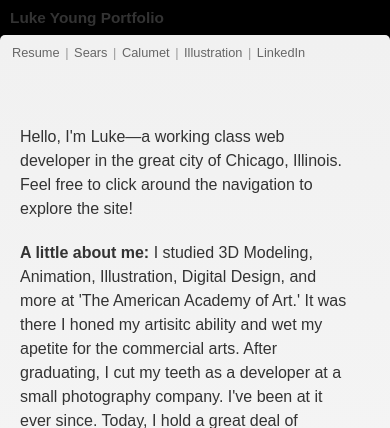
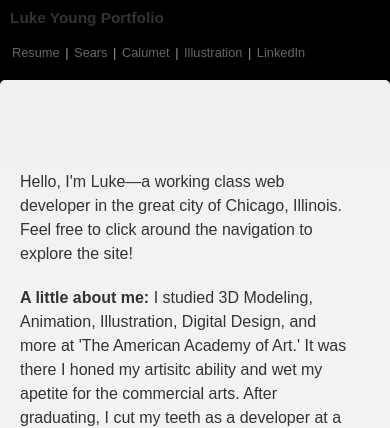
Before and after one commit to thelukester777/portfolio, a PHP site: page / in a window 390 px wide. Shown: the top 428 px of the page. Run offline with PHP 8.4, Linux system fonts and the light colour scheme.

Commit message:
Fixed CSS

```diff
--- a/css/main.css
+++ b/css/main.css
@@ -263,7 +263,7 @@ footer a:hover{color:#fff;}
 /***** Media Queries *****/
 @media all and (min-width: 320px) and (max-width: 767px) {
 
-header{height:height: 70px;box-shadow:none;}
+header{height: 70px;box-shadow:none;}
 h1,h2,h3{float:none;padding:20px 10px 10px 10px;}
 h1.top-level{margin-bottom: 10px;text-align: left;width: 100%;padding: 0 0 10px 0;top: 10px;}
 p{padding:10px;}
```
